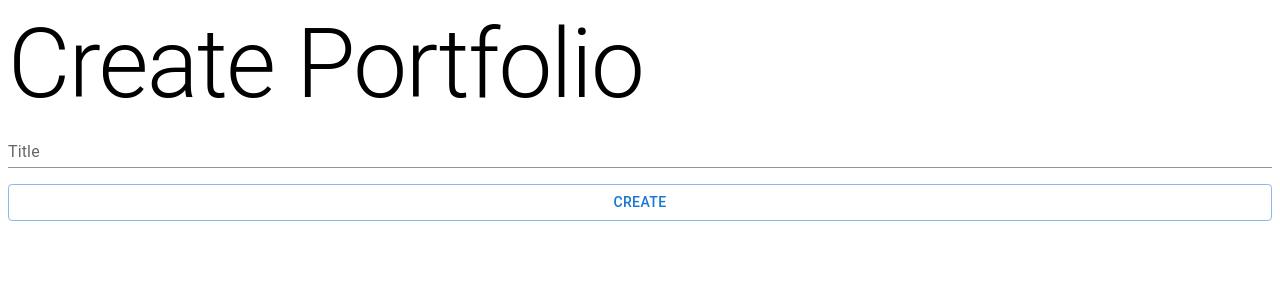
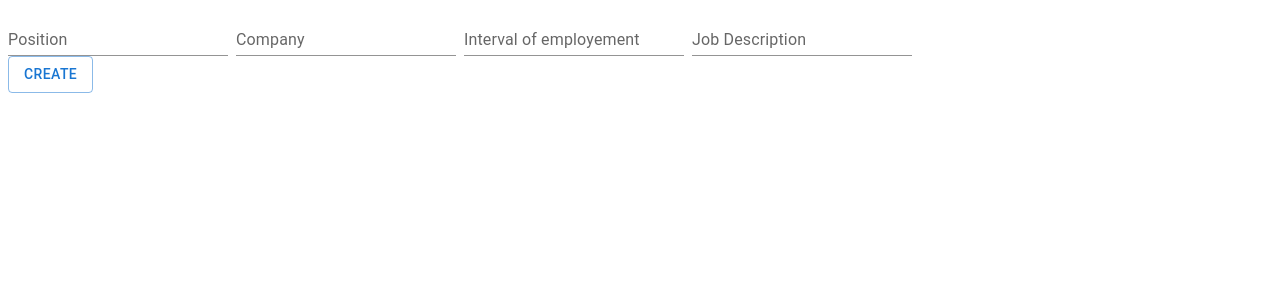
Before and after one commit to andreybutenko/QuickPortfolio, a Next.js app: page /portfolio/create in a window 1280 px wide. Shown: the top 300 px of the page. Built offline with nearby package versions, Linux system fonts and the light colour scheme.

Commit message:
Authored by E&M Progress completed on create page, introduction complete, skills complete, work history and the rest in progress.

```diff
--- /dev/null
+++ b/components/create/CreatePorfolioContext.tsx
@@ -0,0 +1,24 @@
+import { Dispatch, SetStateAction, useContext } from 'react';
+import * as React from 'react';
+import { IWorkHistory, ISkills, IProject, IContact } from 'models/data/';
+import { KinesisVideoArchivedMedia } from 'aws-sdk';
+
+const CreatePortfolioContext = React.createContext({
+  title: '',
+  setTitle: (title: string) => {},
+  name: '',
+  setName: (name: string) => {},
+  headshot: '',
+  setHeadShot: (headshot: string) => {},
+  about: '',
+  setAbout: (about: string) => {},
+  work: [] as IWorkHistory[],
+  setWork: (work: IWorkHistory[]) => {},
+  skills: {} as ISkills,
+  setSkills: (skills: ISkills) => {},
+  projects: [] as IProject[],
+  setProjects: (projects: IProject[]) => {},
+  contact: {} as IContact,
+  setContact: (contact: IContact) => {},
+});
+export default CreatePortfolioContext;
--- /dev/null
+++ b/components/create/Introduction.tsx
@@ -0,0 +1,49 @@
+import React, { useCallback, useContext } from 'react';
+import { TextField } from '@mui/material';
+
+import CreatePortfolioContext from 'components/create/CreatePorfolioContext';
+const Introduction = () => {
+  const {
+    title,
+    setTitle,
+    name,
+    setName,
+    headshot,
+    setHeadShot,
+    about,
+    setAbout,
+  } = useContext(CreatePortfolioContext);
+  return (
+    <div>
+      <TextField
+        label={'title'}
+        onChange={(event) => {
+          setTitle(event.target.value);
+        }}
+        variant="standard"
+      />
+      <TextField
+        label={'name'}
+        onChange={(event) => {
+          setName(event.target.value);
+        }}
+        variant="standard"
+      />
+      <TextField
+        label={'headshot'}
+        onChange={(event) => {
+          setHeadShot(event.target.value);
+        }}
+        variant="standard"
+      />
+      <TextField
+        label={'about'}
+        onChange={(event) => {
+          setAbout(event.target.value);
+        }}
+        variant="standard"
+      />
+    </div>
+  );
+};
+export default Introduction;
--- /dev/null
+++ b/components/create/Skills.tsx
@@ -0,0 +1,63 @@
+import * as React from 'react';
+import Chip from '@mui/material/Chip';
+import Stack from '@mui/material/Stack';
+import CreatePortfolioContext from 'components/create/CreatePorfolioContext';
+import { TextField, Input } from '@mui/material';
+import { useCallback, useState, useContext } from 'react';
+import { ISkills } from 'models/data/';
+import { prepareDataForValidation } from 'formik';
+const Skills = () => {
+  const { skills, setSkills } = useContext(CreatePortfolioContext);
+  const handleClick = () => {
+    console.info('You clicked the Chip.');
+  };
+  const handleDelete = () => {
+    console.info('You clicked the delete icon.');
+  };
+  return (
+    <div>
+      <TextField
+        label={'Tech Skills'}
+        variant="standard"
+        onKeyPress={(e: any) => {
+          if (e.key === 'Enter') {
+            skills.tech?.push(e.target.value);
+            setSkills({ ...skills });
+          }
+        }}
+      />
+      <Stack direction="row" spacing={1}>
+        {skills.tech?.map((tech, index: number) => (
+          <Chip
+            key={index}
+            label={tech}
+            onClick={handleClick}
+            onDelete={handleDelete}
+          />
+        ))}
+      </Stack>
+      <TextField
+        label={'Soft Skills'}
+        variant="standard"
+        onKeyPress={(e: any) => {
+          if (e.key === 'Enter') {
+            skills.soft?.push(e.target.value);
+            setSkills({ ...skills });
+          }
+        }}
+      />
+      <Stack direction="row" spacing={1}>
+        {skills.soft?.map((soft, index: number) => (
+          <Chip
+            key={index}
+            label={soft}
+            onClick={handleClick}
+            onDelete={handleDelete}
+          />
+        ))}
+      </Stack>
+    </div>
+  );
+};
+
+export default Skills;
--- /dev/null
+++ b/components/create/WorkHistory.tsx
@@ -0,0 +1,56 @@
+import * as React from 'react';
+import CreatePortfolioContext from 'components/create/CreatePorfolioContext';
+import { TextField, Input, Stack } from '@mui/material';
+import { useCallback, useState, useContext } from 'react';
+import { IWorkHistory } from 'models/data/';
+
+const WorkHistory = () => {
+  const { work, setWork } = useContext(CreatePortfolioContext);
+  return (
+    <div>
+      {work.map((entry: any, index: number) => (
+        <Stack direction="row" spacing={1} key={-1}>
+          <TextField
+            label={'Position'}
+            variant="standard"
+            onKeyPress={(e: any) => {
+              if (e.key === 'Enter') {
+                entry.position = e.target.value;
+              }
+            }}
+          />
+          <TextField
+            label={'Company'}
+            variant="standard"
+            onKeyPress={(e: any) => {
+              if (e.key === 'Enter') {
+                entry.company = e.target.value;
+              }
+            }}
+          />
+          <TextField
+            label={'Interval of employement'}
+            variant="standard"
+            onKeyPress={(e: any) => {
+              if (e.key === 'Enter') {
+                entry.dateWorked = e.target.value;
+              }
+            }}
+          />
+          <TextField
+            label={'Job Description'}
+            variant="standard"
+            onKeyPress={(e: any) => {
+              if (e.key === 'Enter') {
+                entry.description = e.target.value;
+                setWork([...work]);
+              }
+            }}
+          />
+        </Stack>
+      ))}
+    </div>
+  );
+};
+
+export default WorkHistory;
--- a/package.json
+++ b/package.json
@@ -13,6 +13,7 @@
     "@emotion/styled": "^11.9.3",
     "@mui/material": "^5.8.6",
     "aws-sdk": "^2.1165.0",
+    "formik": "^2.2.9",
     "next": "12.2.0",
     "react": "18.2.0",
     "react-dom": "18.2.0",
--- a/pages/portfolio/create.tsx
+++ b/pages/portfolio/create.tsx
@@ -1,34 +1,32 @@
-import {
-  Button,
-  CircularProgress,
-  Stack,
-  TextField,
-  Typography,
-} from '@mui/material';
+import { Button, CircularProgress, Typography, Grid } from '@mui/material';
 import type { NextPage } from 'next';
 import { useRouter } from 'next/router';
-import { useState } from 'react';
+import React, { useState } from 'react';
 import { PortfolioApiClient } from 'utils/clients';
-
+import Introduction from 'components/create/Introduction';
+import CreatePortfolioContext from 'components/create/CreatePorfolioContext';
+import { IWorkHistory, ISkills, IProject, IContact } from 'models/data/';
+import Skills from 'components/create/Skills';
+import WorkHistory from 'components/create/WorkHistory';
+import { stringify } from 'querystring';
 const CreatePortfolioPage: NextPage = () => {
   const portfolioClient = new PortfolioApiClient();
   const router = useRouter();
-
   const [title, setTitle] = useState('');
   const [name, setName] = useState('');
   const [headshot, setHeadShot] = useState('');
   const [about, setAbout] = useState('');
-  const [work, setWork] = useState([]);
-  const [skills, setSkills] = useState({});
-  const [projects, setProjects] = useState([]);
-  const [contact, setContact] = useState({});
-
+  const [work, setWork] = useState<IWorkHistory[]>([
+    { position: '', company: '', dateWorked: '', description: '' },
+  ]);
+  const [skills, setSkills] = useState<ISkills>({ tech: [], soft: [] });
+  const [projects, setProjects] = useState<IProject[]>([]);
+  const [contact, setContact] = useState<IContact>({});
   const [isSubmitting, setIsSubmitting] = useState(false);
-
   if (isSubmitting) {
     return <CircularProgress />;
   }
-
+  //
   const onSubmit = async () => {
     setIsSubmitting(true);
     const portfolio = await portfolioClient.put({
@@ -42,24 +40,40 @@ const CreatePortfolioPage: NextPage = () => {
         projects,
         contact,
       },
+      //
     });
-    router.push(`/portfolio/${portfolio.id}`);
+    router.push(`/portfolio/${portfolio?.id}`);
   };
+  console.log(work[0]);
+  return (
+    <CreatePortfolioContext.Provider
+      value={{
+        title,
+        setTitle,
+        name,
+        setName,
+        headshot,
+        setHeadShot,
+        about,
+        setAbout,
+        work,
+        setWork,
+        skills,
+        setSkills,
+        projects,
+        setProjects,
+        contact,
+        setContact,
+      }}
+    >
+      <WorkHistory />
+      {/* <Introduction /> */}
+      {/* <Skills /> */}
 
-  return (
-    <div>
-      <Typography variant="h1">Create Portfolio</Typography>
-      <Stack spacing={2}>
-        <TextField
-          label="Title"
-          variant="standard"
-          onChange={(event) => setTitle(event.target.value)}
-        />
-        <Button variant="outlined" disabled={isSubmitting} onClick={onSubmit}>
-          {isSubmitting ? 'Submitting...' : 'Create'}
-        </Button>
-      </Stack>
-    </div>
+      <Button variant="outlined" disabled={isSubmitting} onClick={onSubmit}>
+        {isSubmitting ? 'Submitting...' : 'Create'}
+      </Button>
+    </CreatePortfolioContext.Provider>
   );
 };
 
```
Also changed, not shown: components/create/Contact.tsx (added), 1 other file (tests, documents, lock files or other folders).
